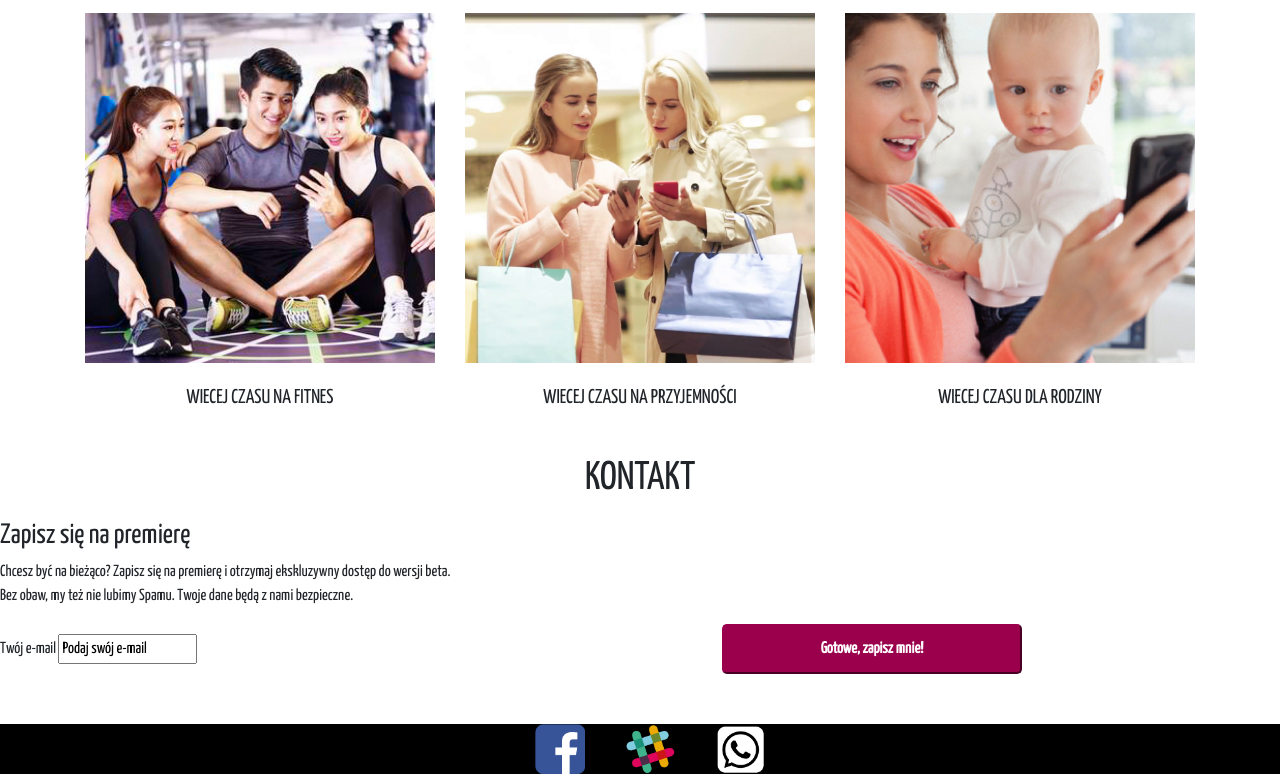
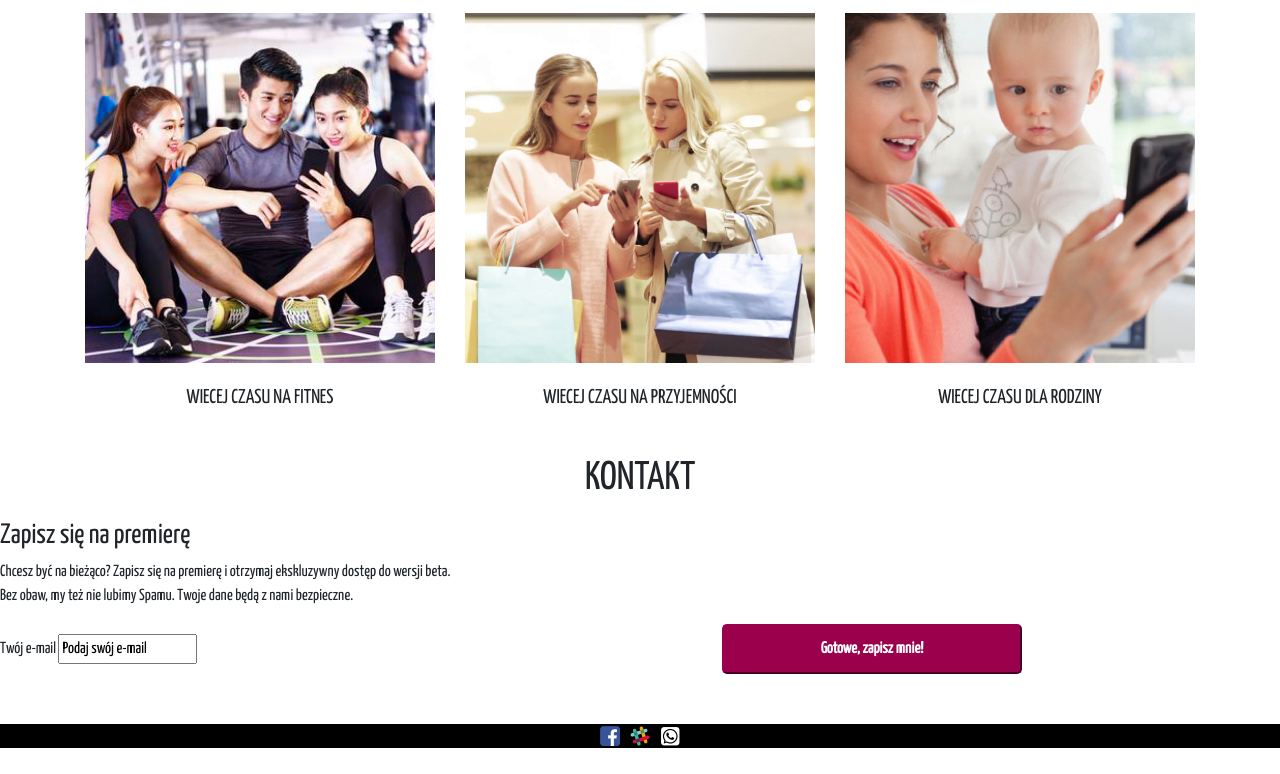
Before and after one commit to infoshareacademy/jfdzs3-mordeczki, a plain HTML site: page index.html in a window 1280 px wide. Shown: the part 1843-2617 px from the top of the page. After the commit the page ends 2591 px from the top, so only its background shows below. Drawn offline with nearby package versions, Linux system fonts and the light colour scheme.

Commit message:
change icon size

```diff
--- a/styles.css
+++ b/styles.css
@@ -177,17 +177,14 @@ input[type="submit"] {
   .footer {
       background: rgb(0, 0, 0);
       color: white;
-      font-size: 20px;
-      padding-left: 20px;
       width: 100%;
-      height: 50px;
   }
 
   .col-sm6 img {
-      width: 50px;
-      height: 50px;
-      margin-left: 20px;
-      margin-right: 20px;
+      width: 20px;
+      height: 20px;
+      margin-left: 5px;
+      margin-right: 5px;
   }
 
   .row {
```
